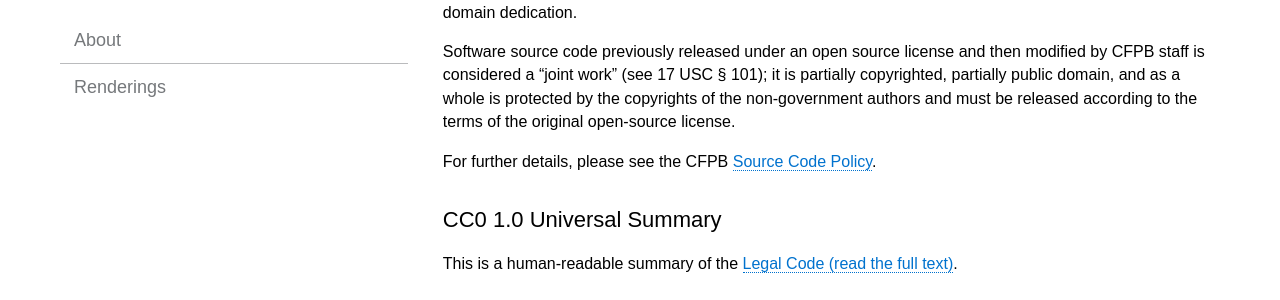
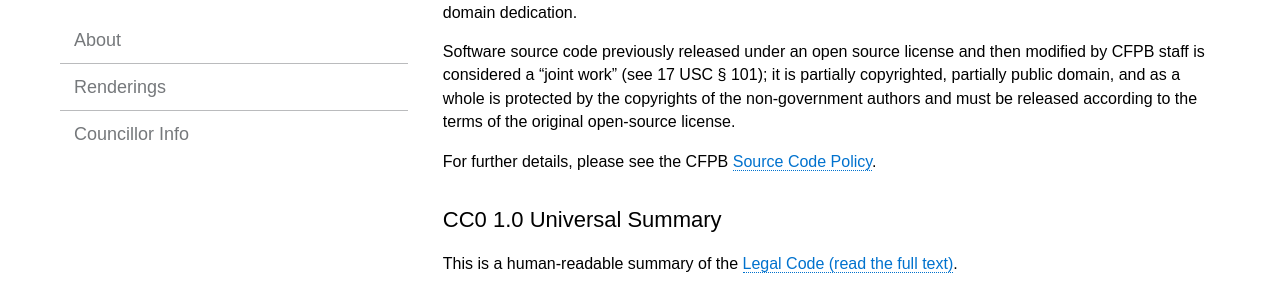
Before and after one commit to 90hunter/90HunterStE, a Jekyll site: the page built from TERMS.md, in a window 1280 px wide. Shown: the part 196-496 px from the top of the page. Built offline with Jekyll 4.4.1, drawn with Linux system fonts in a browser that asks for light colours; our own code applies the rules of GitHub Pages for plain Markdown files.

Commit message:
Update _config.yml

```diff
--- a/_config.yml
+++ b/_config.yml
@@ -37,6 +37,9 @@
 - text: Renderings
   url: renderings/
   internal: true
+- text: Councillor Info
+  url: councillor-info/
+  internal: true
 
 
 # Style Variables
```
